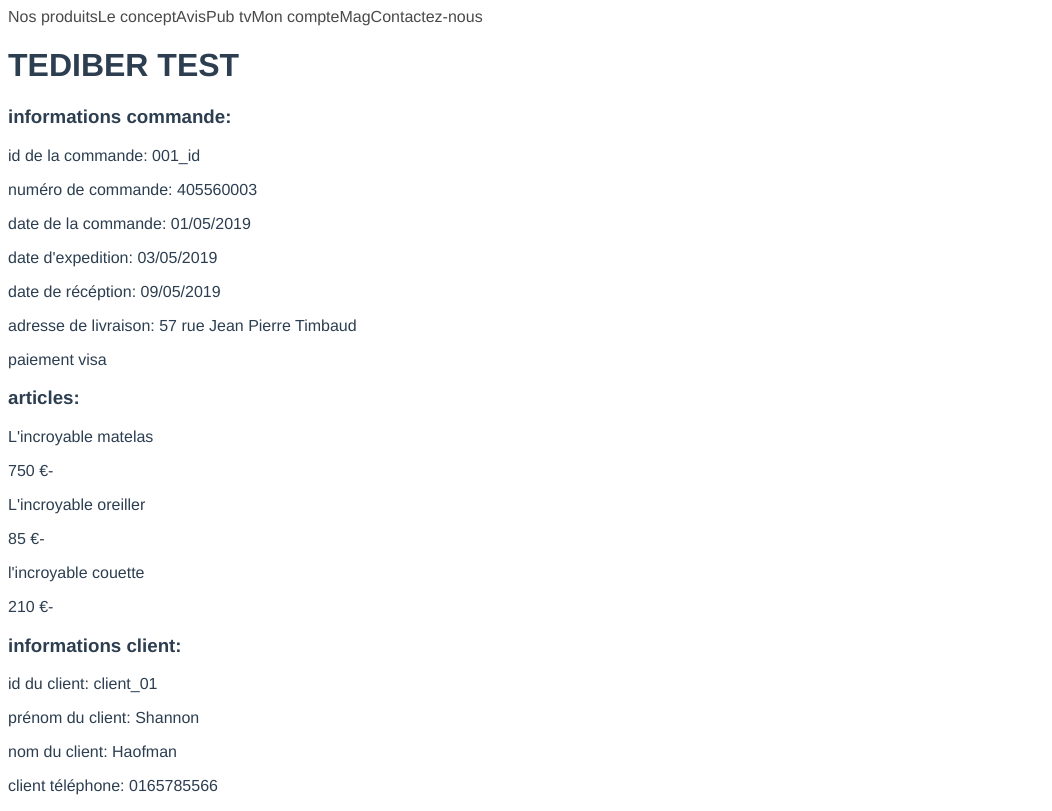
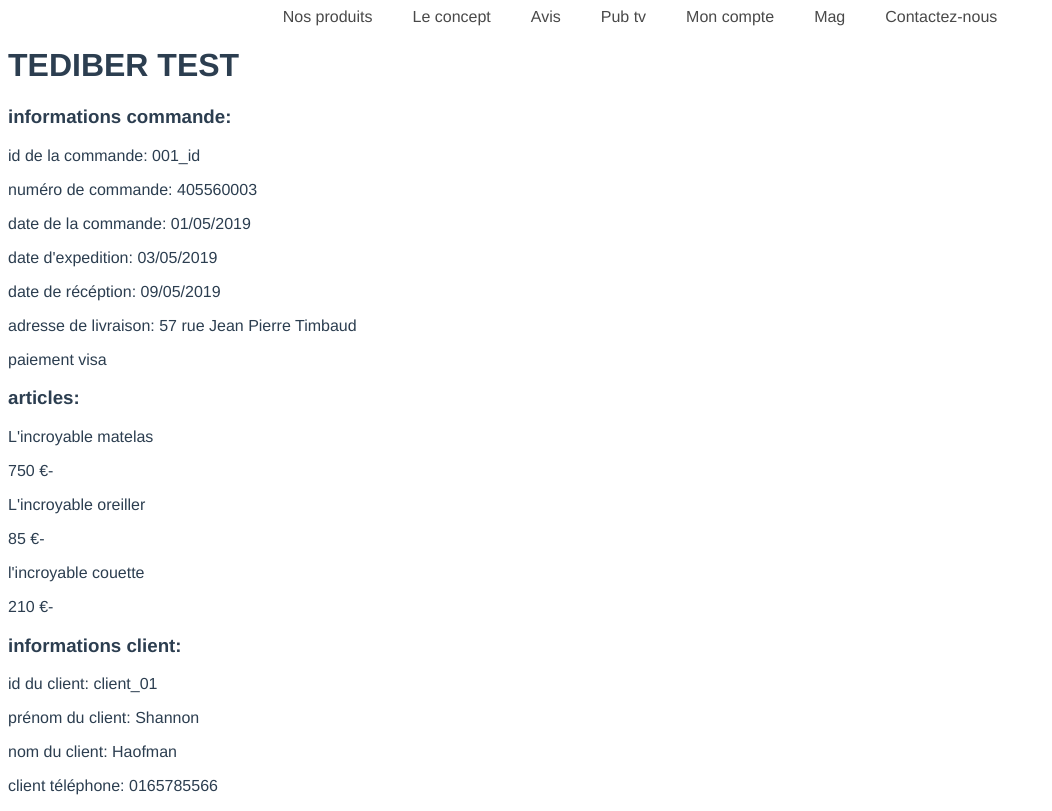
Before and after one commit to Lcdevi/tediber-test, a Vue app: page / in a window 1280 px wide. Shown: the whole page, without its empty margins (0-1052 px from the left). Built offline with nearby package versions, Linux system fonts and the light colour scheme; data requests are answered from the project's data file.

Commit message:
a bit of styling in navbar

```diff
--- a/src/App.vue
+++ b/src/App.vue
@@ -21,6 +21,14 @@
   color: #2c3e50;
 }
 
+#nav {
+  text-align: center;
+}
+
+#nav a {
+  margin: 20px;
+}
+
 #nav a.router-link-exact-active {
   color: rgb(73, 73, 73);
   text-decoration: none;
```
Also changed, not shown: src/views/Home.vue (+0 -7 lines).
